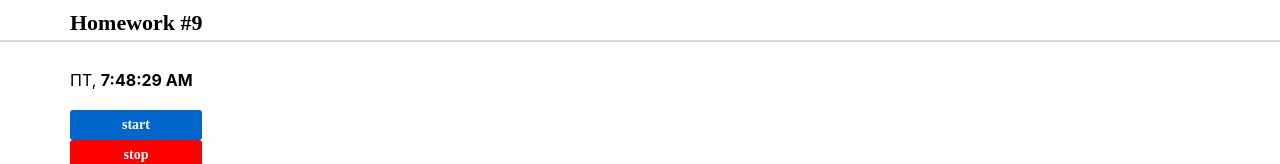
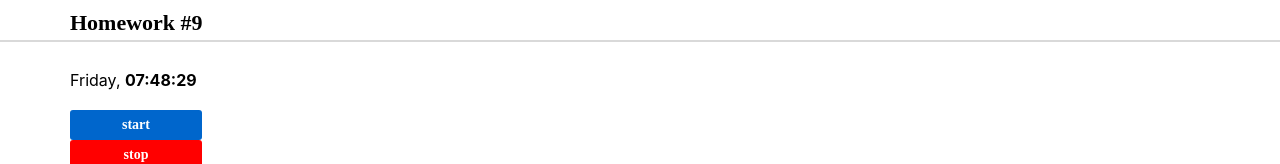
Before and after one commit to Alexander-Gladkikh/homeworks_by_ignat, a React (Create React App) app: page /#/junior in a window 1280 px wide. Shown: the part 904-1068 px from the top of the page. Built offline with nearby package versions, Linux system fonts and the light colour scheme.

Commit message:
hw09 Everything except layout finally

```diff
--- a/src/s2-homeworks/hw09/Clock.tsx
+++ b/src/s2-homeworks/hw09/Clock.tsx
@@ -4,8 +4,8 @@ import {restoreState} from '../hw06/localStorage/localStorage'
 import s from './Clock.module.css'
 
 function Clock() {
-    let days = ['ВС', 'ПН', 'ВТ', 'СР', 'ЧТ', 'ПТ', 'СБ'];
-    let month = ['Январь', 'Февраль', 'Март', 'Апрель', 'Май', 'Июнь', 'Июль', 'Август', 'Сентябрь', 'Октябрь', 'Ноябрь', 'Декабрь'];
+    let days = ['', 'Monday', 'Tuesday', 'Wednesday', 'Thursday', 'Friday', 'Saturday', 'Sunday'];
+    let month = ['January', 'February', 'March', 'April', 'May', 'June', 'July', 'August', 'September', 'October', 'November', 'December'];
     const [timerId, setTimerId] = useState<number | undefined>(undefined)
     // for autotests // не менять // можно подсунуть в локалСторэдж нужную дату, чтоб увидеть как она отображается
     const [date, setDate] = useState<Date>(new Date(restoreState('hw9-date', Date.now())))
@@ -35,8 +35,9 @@ function Clock() {
         setShow(false)
     }
 
-    const stringTime = date?.toLocaleTimeString() || <br/> // часы24:минуты:секунды (01:02:03)/(23:02:03)/(24:00:00)/(00:00:01) // пишут студенты
-    const stringDate = date?.toLocaleDateString() || <br/> // день.месяц.год (01.02.2022) // пишут студенты, варианты 01.02.0123/01.02.-123/01.02.12345 не рассматриваем
+    const stringTime = `${("0" + date.getHours()).slice(-2)}:${("0" + date.getMinutes()).slice(-2)}:${("0" + date.getSeconds()).slice(-2)}`
+    // часы24:минуты:секунды (01:02:03)/(23:02:03)/(24:00:00)/(00:00:01) // пишут студенты
+    const stringDate = `${date.getDate()}.${date.getMonth() + 1}.${date.getFullYear()}` // день.месяц.год (01.02.2022) // пишут студенты, варианты 01.02.0123/01.02.-123/01.02.12345 не рассматриваем
 
     // день недели на английском, месяц на английском (https://learn.javascript.ru/intl#intl-datetimeformat)
     const stringDay = days[date?.getDay()] || <br/> // пишут студенты
```
